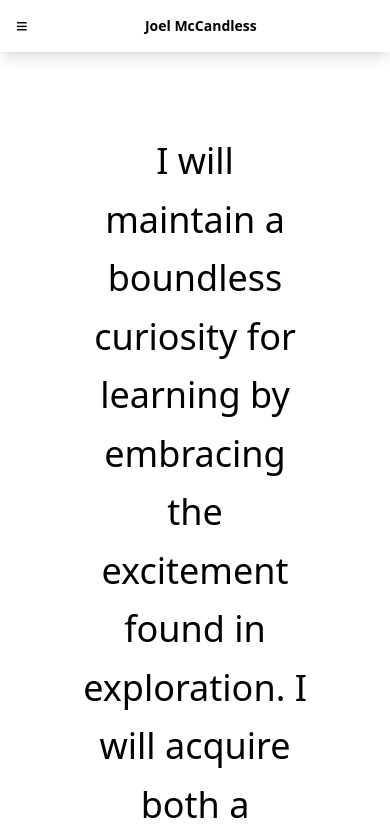
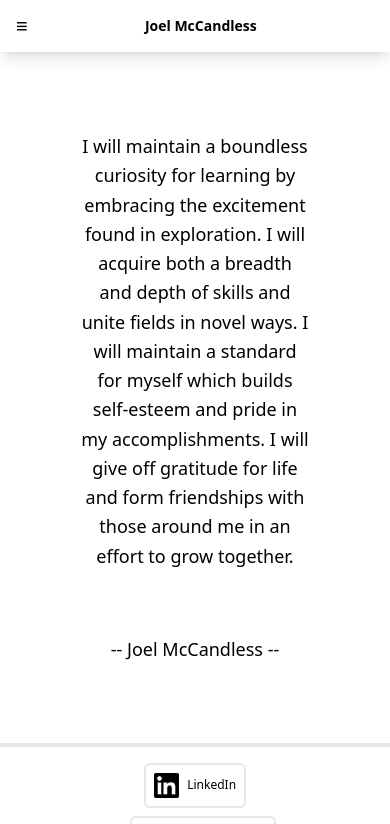
Before and after one commit to jmccand/personal_website, a Nuxt app in the folder website/: page /mission in a window 390 px wide. Shown: the top 824 px of the page. Built offline with nearby package versions, Linux system fonts and the light colour scheme.

Commit message:
make mission statement font size responsive

```diff
--- a/website/pages/mission.vue
+++ b/website/pages/mission.vue
@@ -1,5 +1,5 @@
 <template>
-  <main class="text-center text-4xl p-20">
+  <main class="text-center text-lg md:text-4xl sm:text-2xl p-20">
     <h1 class="leading-relaxed">
       I will maintain a boundless curiosity for learning by embracing the excitement found in exploration. I will acquire both a breadth and depth of skills and unite fields in novel ways. I will maintain a standard for myself which builds self-esteem and pride in my accomplishments. I will give off gratitude for life and form friendships with those around me in an effort to grow together.
     </h1>
```
